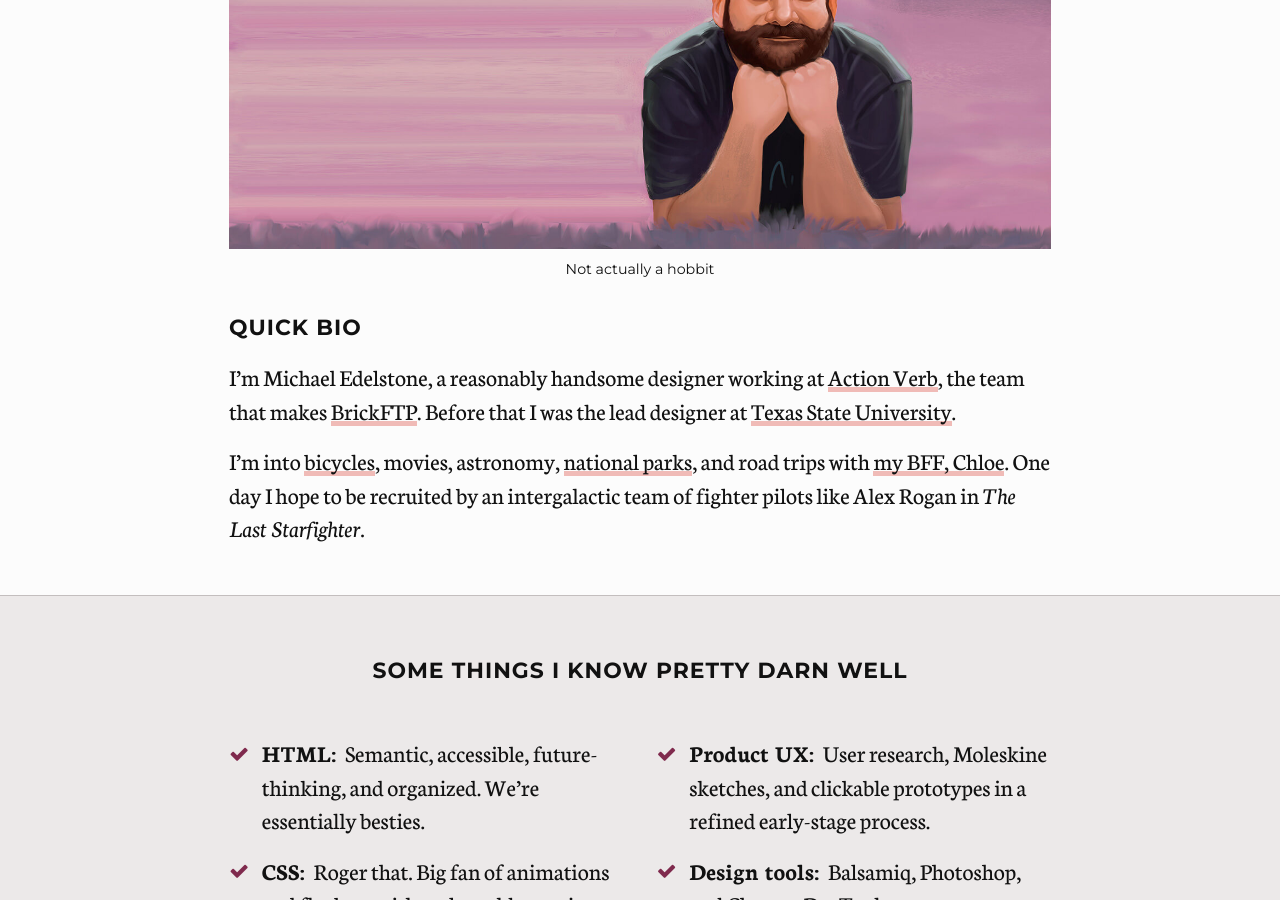
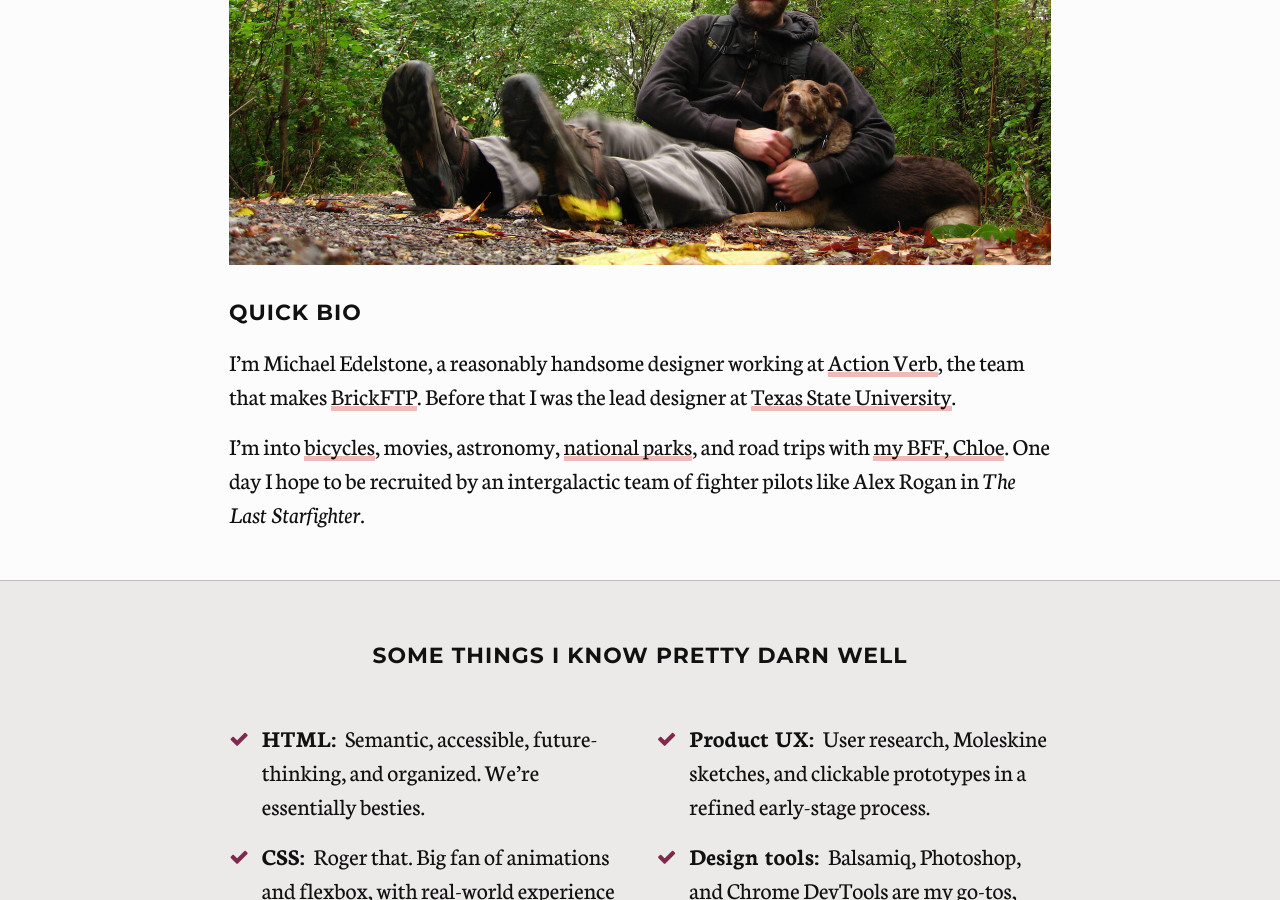
Before and after one commit to edelstone/my-website, a Jekyll site: the page built from about.html, in a window 1280 px wide and 900 px high, scrolled down 376 px. Built offline with Jekyll 4.4.1, drawn with Linux system fonts in a browser that asks for light colours; nearby versions of some CDN libraries; comment, search, counter and statistics services are not loaded.

Commit message:
add photo of me and Chloe

```diff
--- a/about.html
+++ b/about.html
@@ -15,8 +15,7 @@ button-next-link: /portfolio
 	<div class="content-section">
 
 		<div id="portrait" class="portrait">
-			<img src="/images/michael-animated.jpg" alt="Michael Edelstone" />
-			<p class="caption caption-alt">Not actually a hobbit</p>
+			<img src="/images/michael-and-chloe.jpg" alt="Michael Edelstone" />
 		</div>
 
 		<div class="text-intro">
```
Also changed, not shown: images/michael-and-chloe.jpg (added).
